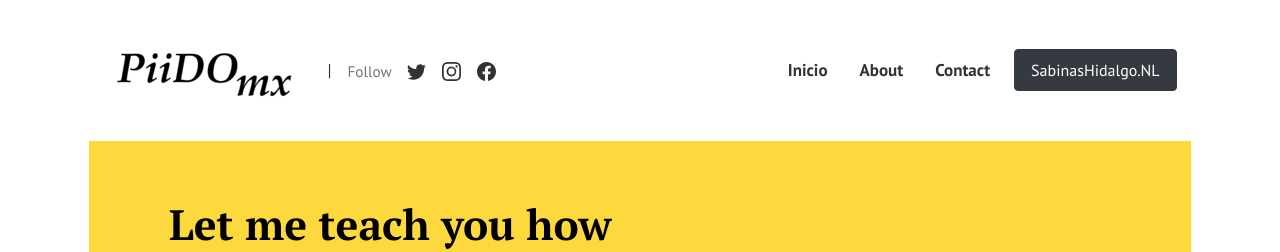
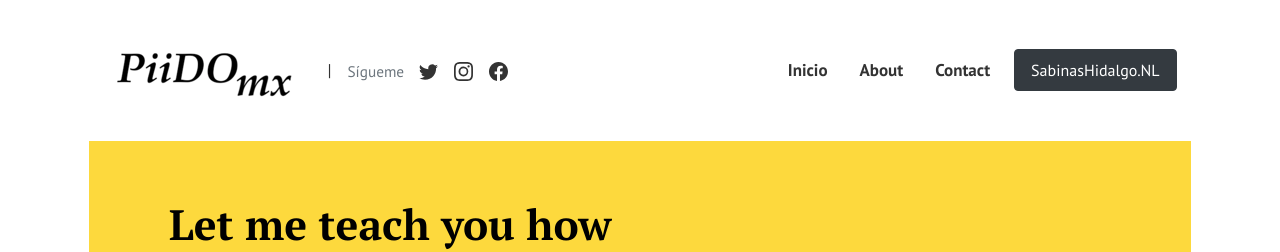
Before and after one commit to creaTIP-soluciones/PiiDO, a Jekyll site: the page built from index.html, in a window 1280 px wide. Shown: the top 252 px of the page. Built offline with Jekyll 4.4.1, drawn with Linux system fonts in a browser that asks for light colours; the list of posts is cut into pages by our own code; comment, search, counter and statistics services are not loaded.

Commit message:
Update default.html

```diff
--- a/_layouts/default.html
+++ b/_layouts/default.html
@@ -49,7 +49,7 @@
 
           <div class="d-flex align-items-center">
 
-            <span class="ml-3 text-muted small">Follow</span>
+            <span class="ml-3 text-muted small">Sígueme</span>
 
             <a class="d-inline-block social-icon" target="_blank" href="{{site.social.twitter}}">
               <svg xmlns="http://www.w3.org/2000/svg" width="19" height="19" fill="currentColor" class="bi bi-twitter" viewBox="0 0 16 16">
```
